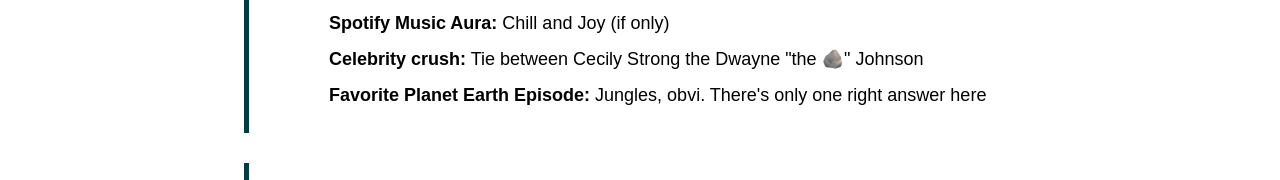
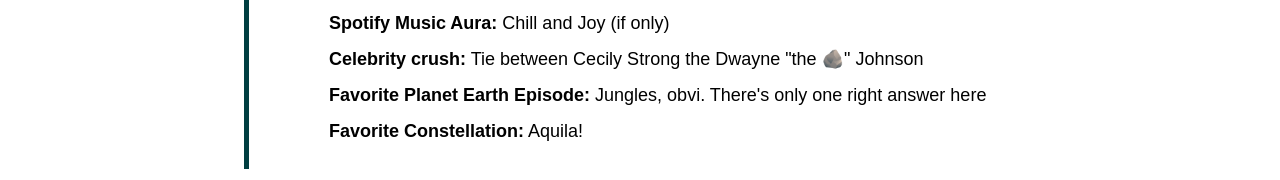
Before and after one commit to hcweigand10/professional-portfolio, a plain HTML site: page index.html in a window 1280 px wide. Shown: the part 545-725 px from the top of the page. Drawn offline with Linux system fonts and the light colour scheme.

Commit message:
added one more fun fact

```diff
--- a/index.html
+++ b/index.html
@@ -47,6 +47,8 @@
                     <strong>Celebrity crush:</strong> Tie between Cecily Strong the Dwayne "the 🪨" Johnson
                     <br>
                     <strong>Favorite Planet Earth Episode:</strong> Jungles, obvi. There's only one right answer here
+                    <br>
+                    <strong>Favorite Constellation:</strong> Aquila!
                 </p>
             </section>
         </article>
```
